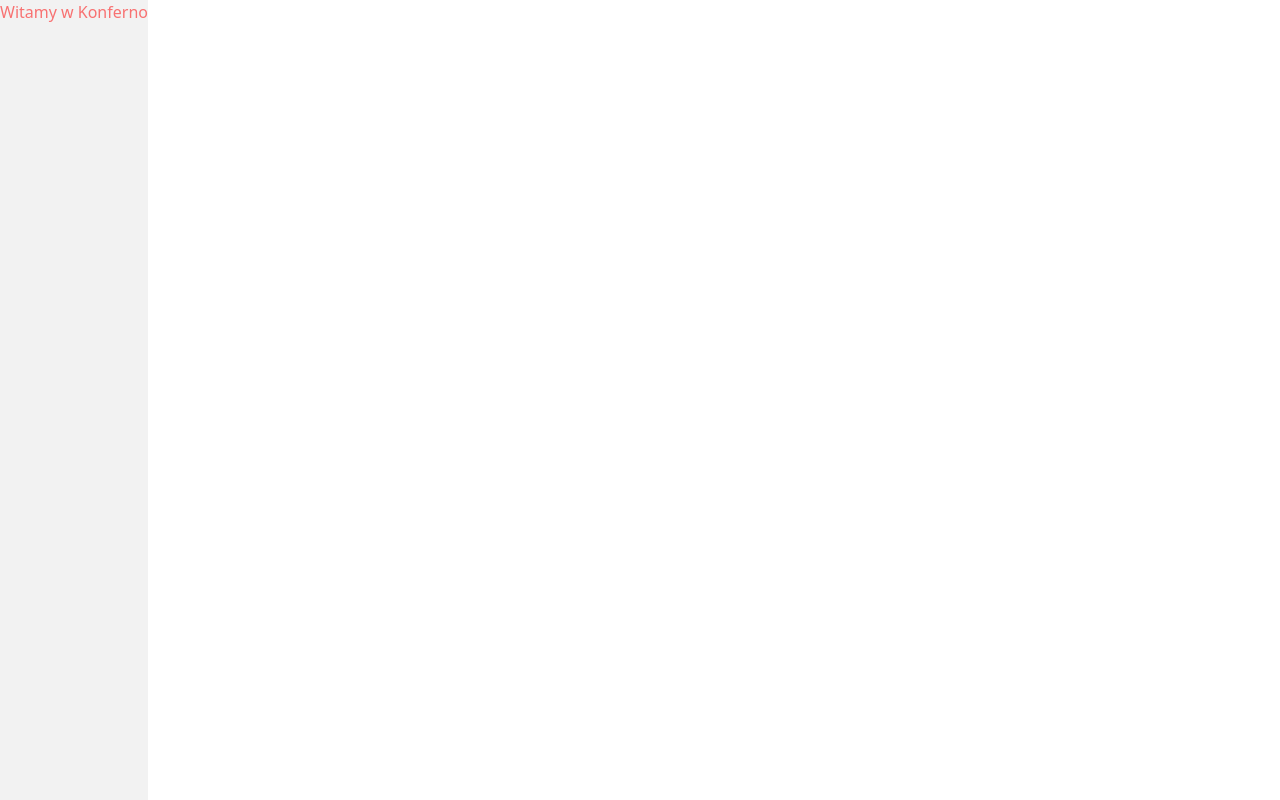
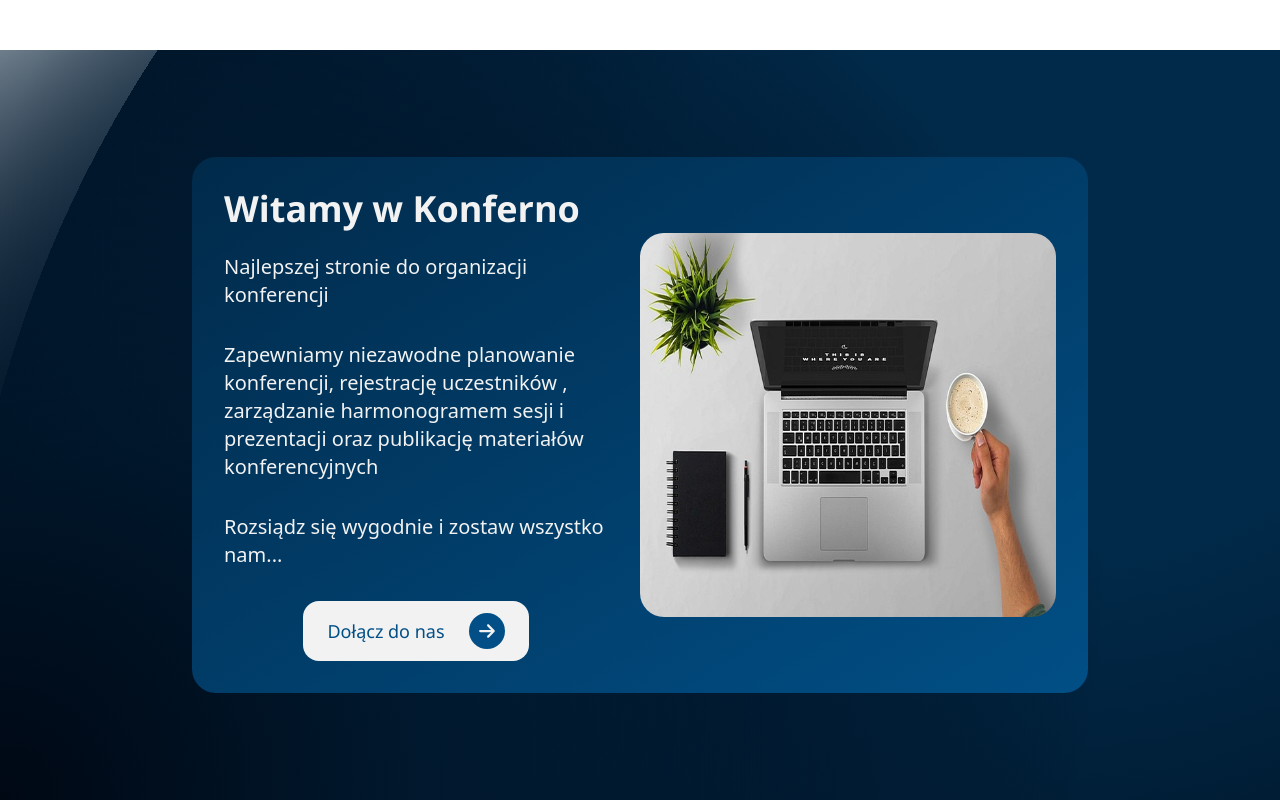
Before and after one commit to theImmortalCoders/konfero_frontend, a Next.js app: page / in a window 1280 px wide. Built offline with nearby package versions, Linux system fonts and the light colour scheme.

Commit message:
feat: #2 newHomePage

```diff
--- a/src/app/globals.css
+++ b/src/app/globals.css
@@ -21,5 +21,8 @@ body,
 
 :root {
   --color-close2White: 242 242 242;
-  --navbar: 0px;
+  --color-blue: 1 79 134;
+  --color-darkblue: 1 42 74;
+  --color-black: 0 8 20;
+  --navbar: 50px;
 }
--- a/src/app/page.tsx
+++ b/src/app/page.tsx
@@ -1,7 +1,44 @@
+import Box from "@/components/common/Box/Box";
+import Image from "next/image";
+import Laptop from "@/assets/home/laptop.jpg";
+import { FaArrowRight } from "react-icons/fa6";
+
 export default function Home() {
   return (
-    <main className="flex min-h-max w-max bg-close2White">
-      <div className="text-red-400">Witamy w Konferno</div>
+    <main className="flex min-h-max min-w-screen bg-black2darkblue-gradient justify-center items-center mt-navbar">
+      <Box>
+        <div className="grid grid-cols-2 w-full h-full">
+          <div className="pr-8">
+            <h1 className="text-4xl font-bold mb-6">Witamy w Konferno</h1>
+            <p className="text-xl mb-8">
+              Najlepszej stronie do organizacji konferencji
+            </p>
+            <p className="text-xl mb-8">
+              Zapewniamy niezawodne planowanie konferencji, rejestrację
+              uczestników , zarządzanie harmonogramem sesji i prezentacji oraz
+              publikację materiałów konferencyjnych
+            </p>
+            <p className="text-xl mb-8">
+              Rozsiądz się wygodnie i zostaw wszystko nam...
+            </p>
+            <div className="flex items-center justify-center w-full">
+              <button className="bg-close2White text-blue text-lg font-medium py-3 px-6 rounded-2xl flex items-center justify-center">
+                <a href="/login">Dołącz do nas</a>
+                <div className="ml-6 w-9 h-9 rounded-full bg-blue flex items-center justify-center">
+                  <FaArrowRight className="text-close2White" />
+                </div>
+              </button>
+            </div>
+          </div>
+          <div className="w-full h-full flex items-center">
+            <Image
+              src={Laptop}
+              alt="LaptopImage"
+              className="h-[384px] w-[640px] rounded-3xl"
+            />
+          </div>
+        </div>
+      </Box>
     </main>
   );
 }
--- /dev/null
+++ b/src/components/common/Box/Box.tsx
@@ -0,0 +1,7 @@
+export default function Box({ children }: { children: React.ReactNode }) {
+  return (
+    <main className="items-start h-auto w-[70%] bg-darkblue2blue-gradient z-0 rounded-3xl px-8 py-8 text-close2White">
+      {children}
+    </main>
+  );
+}
--- a/src/components/common/Page/Page.tsx
+++ b/src/components/common/Page/Page.tsx
@@ -1,3 +1,7 @@
 export default function Page({ children }: { children: React.ReactNode }) {
-  return <main className="flex min-h-max bg-yellow-300 z-0">{children}</main>;
+  return (
+    <main className="flex min-h-max bg-yellow-300 z-0 item-center">
+      {children}
+    </main>
+  );
 }
--- a/tailwind.config.ts
+++ b/tailwind.config.ts
@@ -9,14 +9,21 @@ const config: Config = {
   theme: {
     extend: {
       backgroundImage: {
-        "gradient-radial": "radial-gradient(var(--tw-gradient-stops))",
-        "gradient-conic":
-          "conic-gradient(from 180deg at 50% 50%, var(--tw-gradient-stops))",
+        "darkblue2blue-gradient":
+          "linear-gradient(to bottom right, rgb(var(--color-darkblue)), rgb(var(--color-blue)))",
+        "black2darkblue-gradient":
+          "radial-gradient(circle at 0% 100%, rgb(var(--color-black)) 0%, transparent 60%), radial-gradient(circle at 14% 86%, rgb(var(--color-darkblue)) 20%, transparent 70%), radial-gradient(circle at 29% 71%, rgb(var(--color-black)) 20%, transparent 70%), radial-gradient(circle at 83% 17%, rgb(var(--color-darkblue)) 30%, transparent 90%), radial-gradient(circle at 57% 43%, rgb(var(--color-black)) 40%, transparent 90%), radial-gradient(circle at 91% 89%, rgb(var(--color-black)) 90%, transparent 80%), radial-gradient(circle at 86% 14%, rgb(var(--color-black)) 60%, transparent 70%), radial-gradient(circle at 100% 0%, rgb(var(--color-darkblue)) 50%, transparent 60%)",
       },
       colors: {
         close2White: "rgb(var(--color-close2White) / <alpha-value>)",
+        blue: "rgb(var(--color-blue) / <alpha-value>)",
+        darkblue: "rgb(var(--color-darkblue) / <alpha-value>)",
+        black: "rgb(var(--color-black) / <alpha-value>)",
       },
       padding: {
+        navbar: "var(--navbar)",
+      },
+      margin: {
         navbar: "var(--navbar)",
       },
       height: {
```
Also changed, not shown: package.json (+4 -3 lines), src/assets/home/laptop.jpg (added), 1 other file (tests, documents, lock files or other folders).
